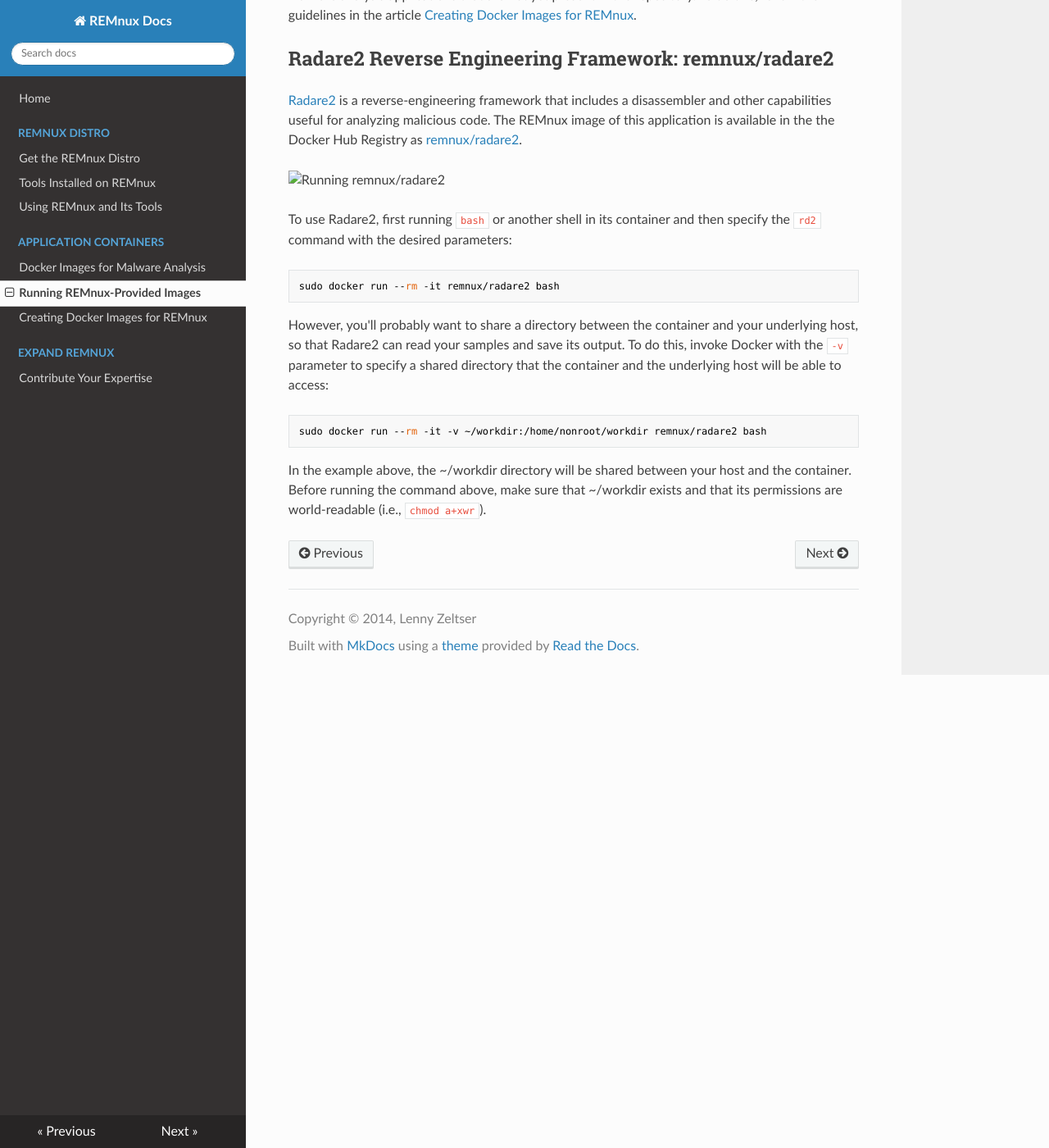
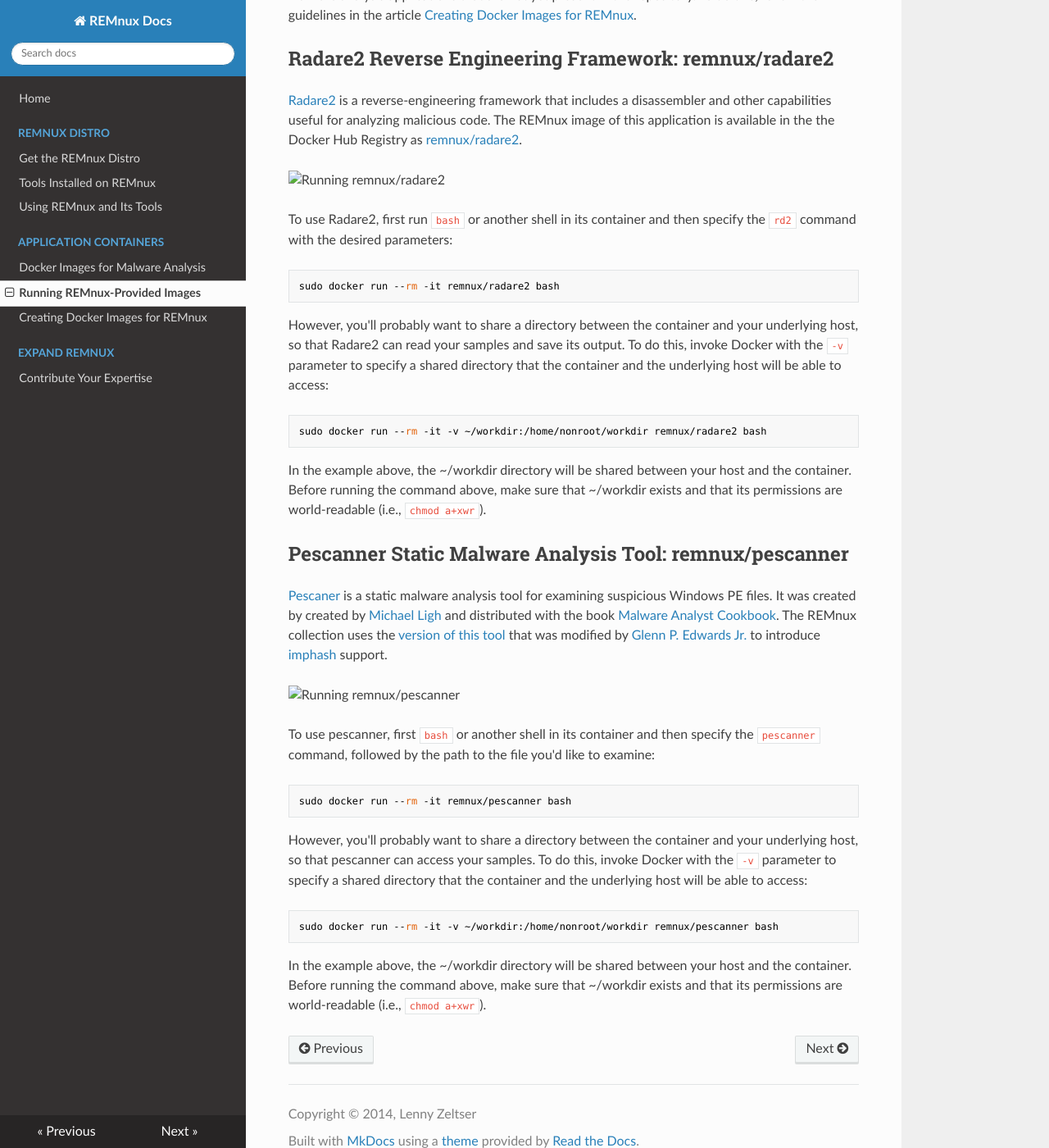
Before and after one commit to wzod/docs, an MkDocs documentation site: the page built from source/containers/run-apps.md, in a window 1280 px wide and 1400 px high, scrolled down 4144 px. Shown: the whole window at 82% size. Built offline with MkDocs 1.6.1, drawn with Linux system fonts in a browser that asks for light colours; nearby versions of some CDN libraries; old or Windows-style settings are respelled for this version of MkDocs.

Commit message:
Added pescanner

```diff
--- a/source/containers/run-apps.md
+++ b/source/containers/run-apps.md
@@ -118,7 +118,7 @@
 
 ![Running remnux/radare2](containers/remnux-docker-radare2.gif)
 
-To use Radare2, first running `bash` or another shell in its container and then specify the `rd2` command with the desired parameters:
+To use Radare2, first run `bash` or another shell in its container and then specify the `rd2` command with the desired parameters:
 
     sudo docker run --rm -it remnux/radare2 bash
 
@@ -127,3 +127,19 @@
     sudo docker run --rm -it -v ~/workdir:/home/nonroot/workdir remnux/radare2 bash
 
 In the example above, the ~/workdir directory will be shared between your host and the container. Before running the command above, make sure that ~/workdir exists and that its permissions are world-readable (i.e., `chmod a+xwr`).
+
+## Pescanner Static Malware Analysis Tool: remnux/pescanner
+
+[Pescaner](https://code.google.com/p/malwarecookbook/source/browse/trunk/3/8/pescanner.py) is a static malware analysis tool for examining suspicious Windows PE files. It was created by created by [Michael Ligh](http://www.mnin.org/) and distributed with the book [Malware Analyst Cookbook](http://www.malwarecookbook.com/). The REMnux collection uses the [version of this tool](https://github.com/hiddenillusion/AnalyzePE/blob/master/pescanner.py) that was modified by [Glenn P. Edwards Jr.](https://www.linkedin.com/in/glennpedwardsjr) to introduce [imphash](https://www.mandiant.com/blog/tracking-malware-import-hashing/) support.
+
+![Running remnux/pescanner](containers/remnux-docker-pescanner.gif)
+
+To use pescanner, first `bash` or another shell in its container and then specify the `pescanner` command, followed by the path to the file you'd like to examine:
+
+    sudo docker run --rm -it remnux/pescanner bash
+
+However, you'll probably want to share a directory between the container and your underlying host, so that pescanner can access your samples. To do this, invoke Docker with the `-v` parameter to specify a shared directory that the container and the underlying host will be able to access:
+
+    sudo docker run --rm -it -v ~/workdir:/home/nonroot/workdir remnux/pescanner bash
+
+In the example above, the ~/workdir directory will be shared between your host and the container. Before running the command above, make sure that ~/workdir exists and that its permissions are world-readable (i.e., `chmod a+xwr`).
```
Also changed, not shown: source/containers/malware-analysis.md (+1 -0 lines), source/containers/remnux-docker-pescanner.gif (added).
